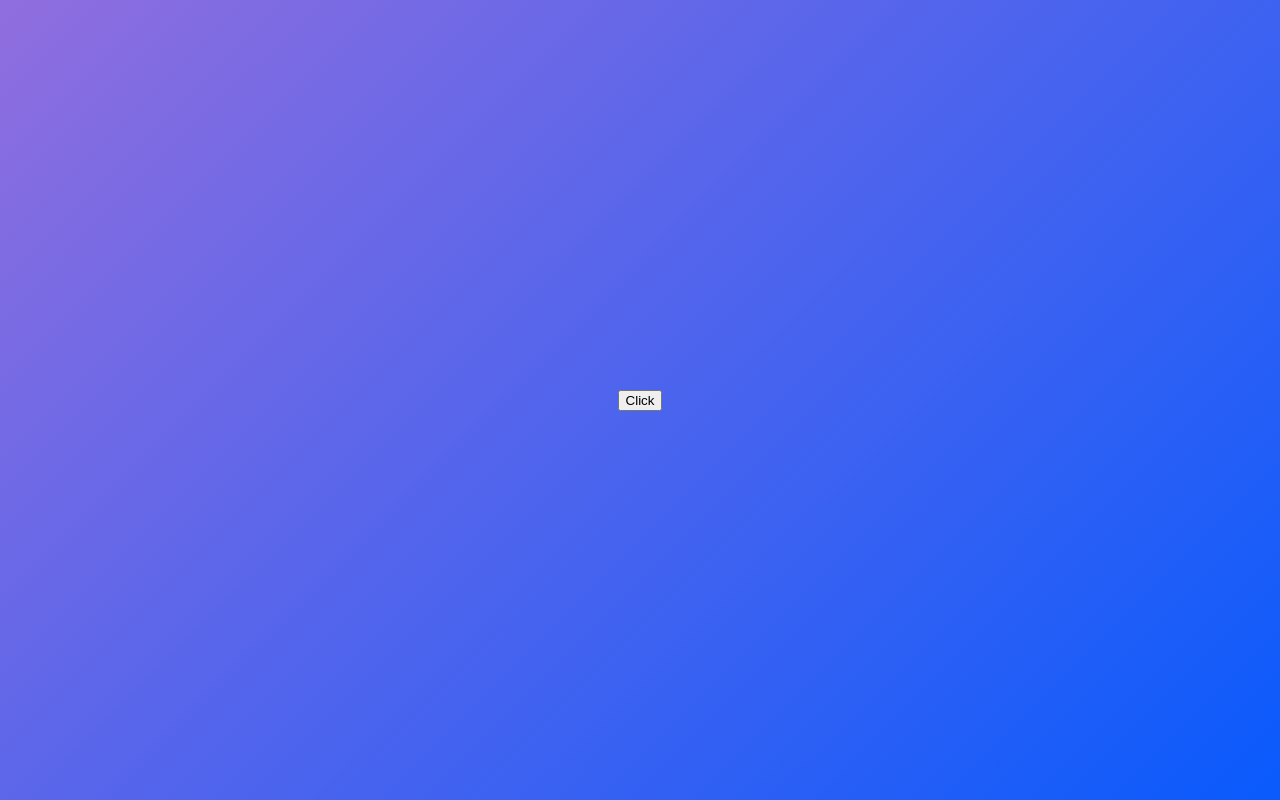
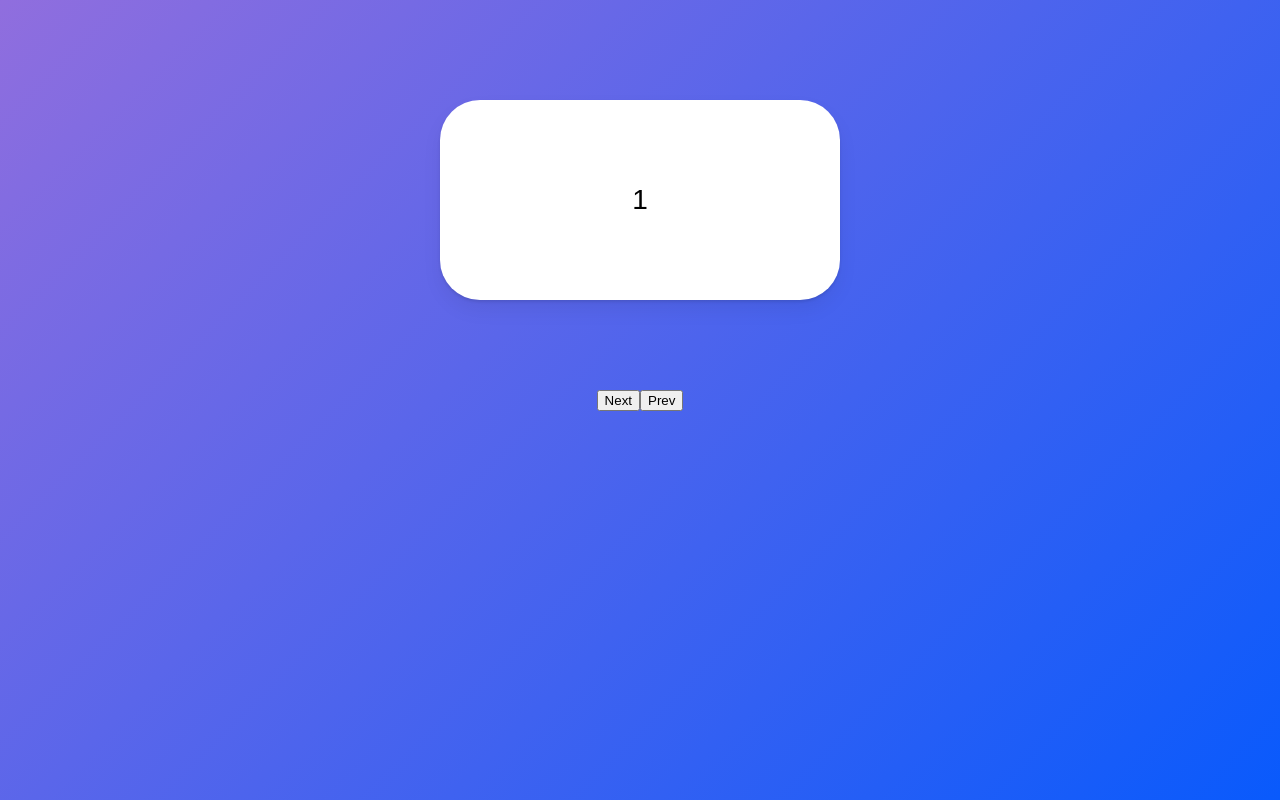
Before and after one commit to talentforest/framer-motion-animation, a React (Create React App) app: page / in a window 1280 px wide. Built offline with nearby package versions, Linux system fonts and the light colour scheme.

Commit message:
AnimatePresence part2

```diff
--- a/src/App.tsx
+++ b/src/App.tsx
@@ -3,40 +3,66 @@ import { motion, AnimatePresence } from "framer-motion";
 import { useState } from "react";
 
 const boxVariants = {
-  initial: {
+  initial: (back: boolean) => {
+    return {
+      x: back ? -500 : 500,
       opacity: 0,
       scale: 0,
+    };
   },
   visible: {
+    x: 0,
     opacity: 1,
     scale: 1,
-    rotati: 360,
   },
-  leaving: {
+  leaving: (back: boolean) => {
+    return {
+      x: back ? 500 : -500,
       opacity: 0,
       scale: 0,
-    rotate: 360,
+    };
   },
 };
 
 function App() {
   // ✅ AnimatePresence는
   // App에서 사라지는 컴포넌트에게 애니메이션 효과를 줄 수 있다.
-  // 한가지 규칙은 AnimatePresence 내부에 condition을 적어줘야 한다는 것이다.
-  const [showing, setShowing] = useState(false);
-  const toggleShowing = () => setShowing((prev) => !prev);
+  const [visible, setVisible] = useState(1);
+  const [back, setBack] = useState(false);
+  const showNext = () => {
+    setBack(false);
+    setVisible((i) => (i === 10 ? 10 : i + 1));
+  };
+  const showPrev = () => {
+    setBack(true);
+    setVisible((i) => (i === 1 ? 1 : i - 1));
+  };
   return (
     <Wrapper>
-      <button onClick={toggleShowing}>Click</button>
-      <AnimatePresence>
-        {showing ? (
+      <button onClick={showNext}>Next</button>
+      <button onClick={showPrev}>Prev</button>
+      <AnimatePresence exitBeforeEnter custom={back}>
+        {/* ✅ exitBeforeEnter
+          엘리먼트 하나의 애니메이션이 완전히 종료된 후에야 다음 요소의 애니메이션이 나오는 속성
+          ------
+          꼭 배열을 적어주지 않아도 key 속성을 적어주면
+          고유의 성질을 갖게 되기 때문에 키값이 변하면
+          리액트가 새로운 엘리멘트를 생성했다고 인식하고 재랜더링한다.
+          다시 애니메이션이 발동하는 것!. */}
         <Box
+          custom={back}
+          // ✅ custom
+          // custom은 variants에 데이터를 보낼 수 있게 해주는 property다.
+          // 데이터를 보내고자 한다면 variant 객체를 리턴하는 함수로 바꿔주어야 한다.
+          // 바로 이 함수의 파라미터에 JSX에 쓴 데이터를 전달한다.
           variants={boxVariants}
           initial="initial"
           animate="visible"
           exit="leaving"
-          />
-        ) : null}
+          key={visible}
+        >
+          {visible}
+        </Box>
       </AnimatePresence>
     </Wrapper>
   );
@@ -57,6 +83,10 @@ const Box = styled(motion.div)`
   border-radius: 40px;
   position: absolute;
   top: 100px;
+  display: flex;
+  justify-content: center;
+  align-items: center;
+  font-size: 28px;
   box-shadow: 0 2px 3px rgba(0, 0, 0, 0.1), 0 10px 20px rgba(0, 0, 0, 0.06);
 `;
 
```
Lines whose indentation alone changed are shown as unchanged.
